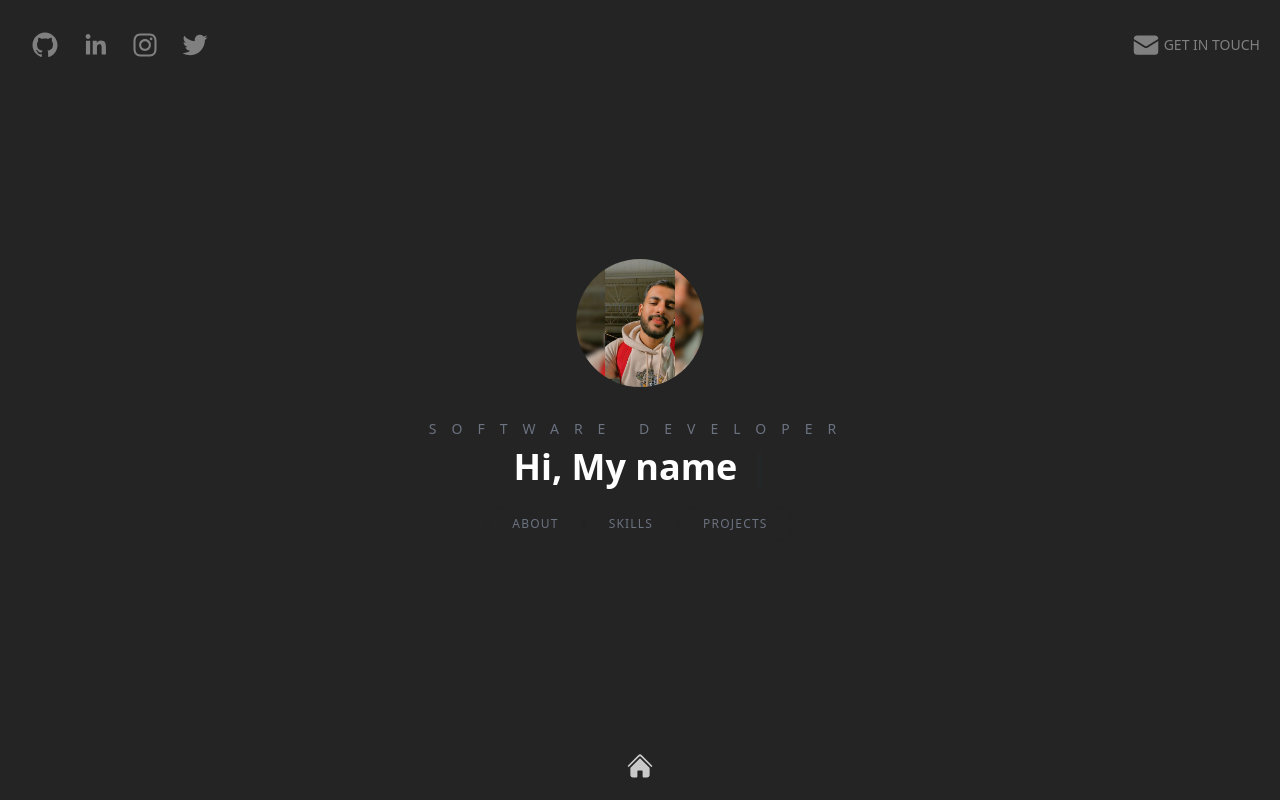
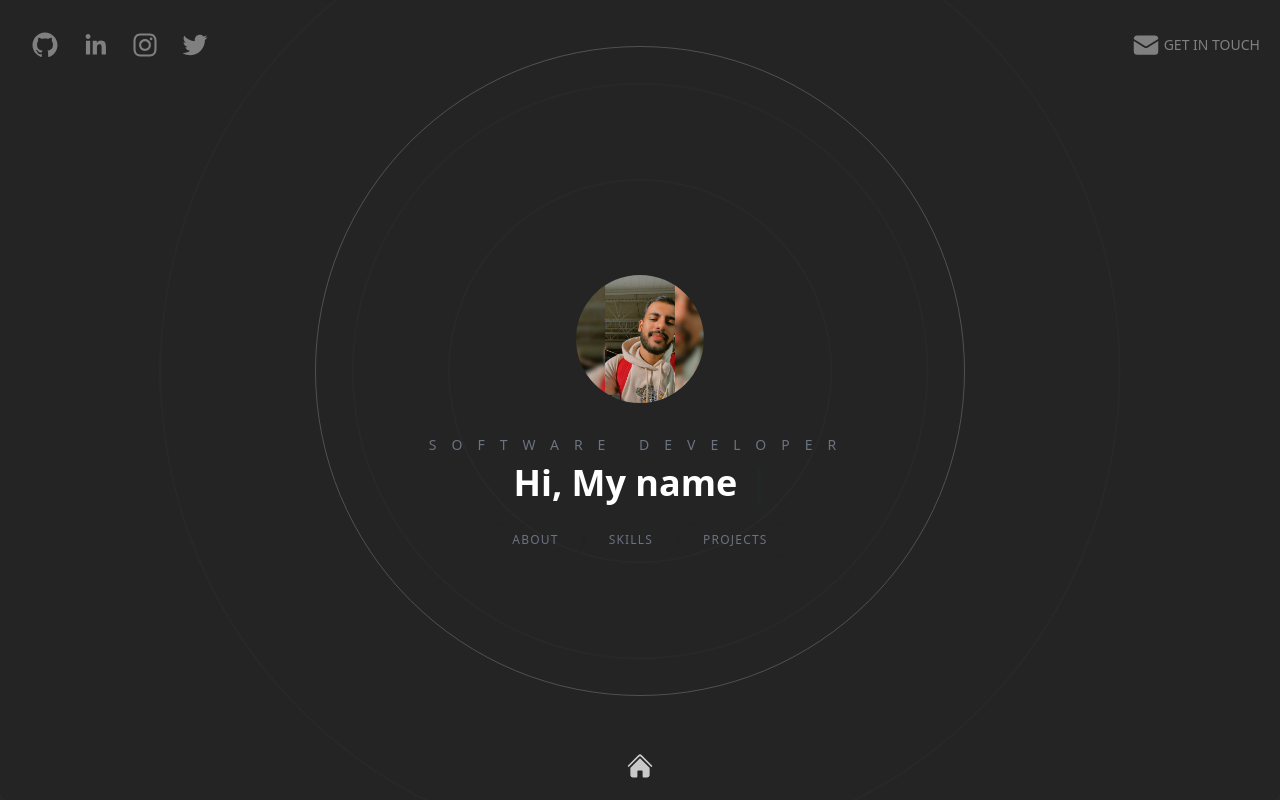
Before and after one commit to AbhinavSalgania/abhinav-portfolio, a Next.js app: page / in a window 1280 px wide. Built offline with nearby package versions, Linux system fonts and the light colour scheme.

Commit message:
add Background Circles

```diff
--- a/src/components/BackgroundCircles.tsx
+++ b/src/components/BackgroundCircles.tsx
@@ -20,19 +20,29 @@ export default function BackgroundCircles({}: Props) {
       className="relative flex justify-center items-center"
     >
       <div
-        className="absolute border border-grayColor opacity-30 rounded-full h-[200px] w-[200px] mt-64 md:mt:52 animate-ping" />
-        <div />
-      <div
-        className="absolute border border-grayColor opacity-30 rounded-full h-[300px] w-[300px] mt-64 md:mt:52 animate-ping" />
+        className="absolute border border-white opacity-30 rounded-full h-[200px] w-[200px] mt-64 md:mt:52
+            animate-ping"
+      />
       <div />
       <div
-        className="absolute border border-grayColor  opacity-30 rounded-full h-[500px] w-[500px] mt-64 md:mt:52 animate-ping" />
+        className="absolute border border-white opacity-30 rounded-full h-[300px] w-[300px] mt-64 md:mt:52
+            animate-ping"
+      />
       <div />
       <div
-        className="absolute border border-darkGreen opacity-20 h-[510px] w-[510px] md:h-[650px] md:w-[650px] animate-pulse mt-64 md:mt:52 rounded-full" />
+        className="absolute border border-white  opacity-30 rounded-full h-[500px] w-[500px] mt-64 md:mt:52
+            animate-ping"
+      />
       <div />
       <div
-        className="absolute border border-grayColor opacity-30 rounded-full h-[800px] w-[800px] mt-64 md:mt:52 animate-ping" />
+        className="absolute border border-gray-400 opacity-20 h-[510px] w-[510px] md:h-[650px] md:w-[650px]
+            animate-pulse mt-64 md:mt:52 rounded-full"
+      />
+      <div />
+      <div
+        className="absolute border border-white opacity-30 rounded-full h-[800px] w-[800px] mt-64 md:mt:52
+            animate-ping"
+      />
       <div />
     </motion.div>
   );
--- a/src/components/Hero.tsx
+++ b/src/components/Hero.tsx
@@ -17,11 +17,11 @@ export default function Hero({}: Props) {
         ],
         loop: true,
         delaySpeed: 2000,
-
     })
 
   return (
   <div className='h-screen flex flex-col space-y-8 items-center justify-center text-center overflow-hidden'>
+    <BackgroundCircles />
     <img
         className="relative rounded-full h-32 w-32 mx-auto object-cover"
         src = {abhinav.src}
```
